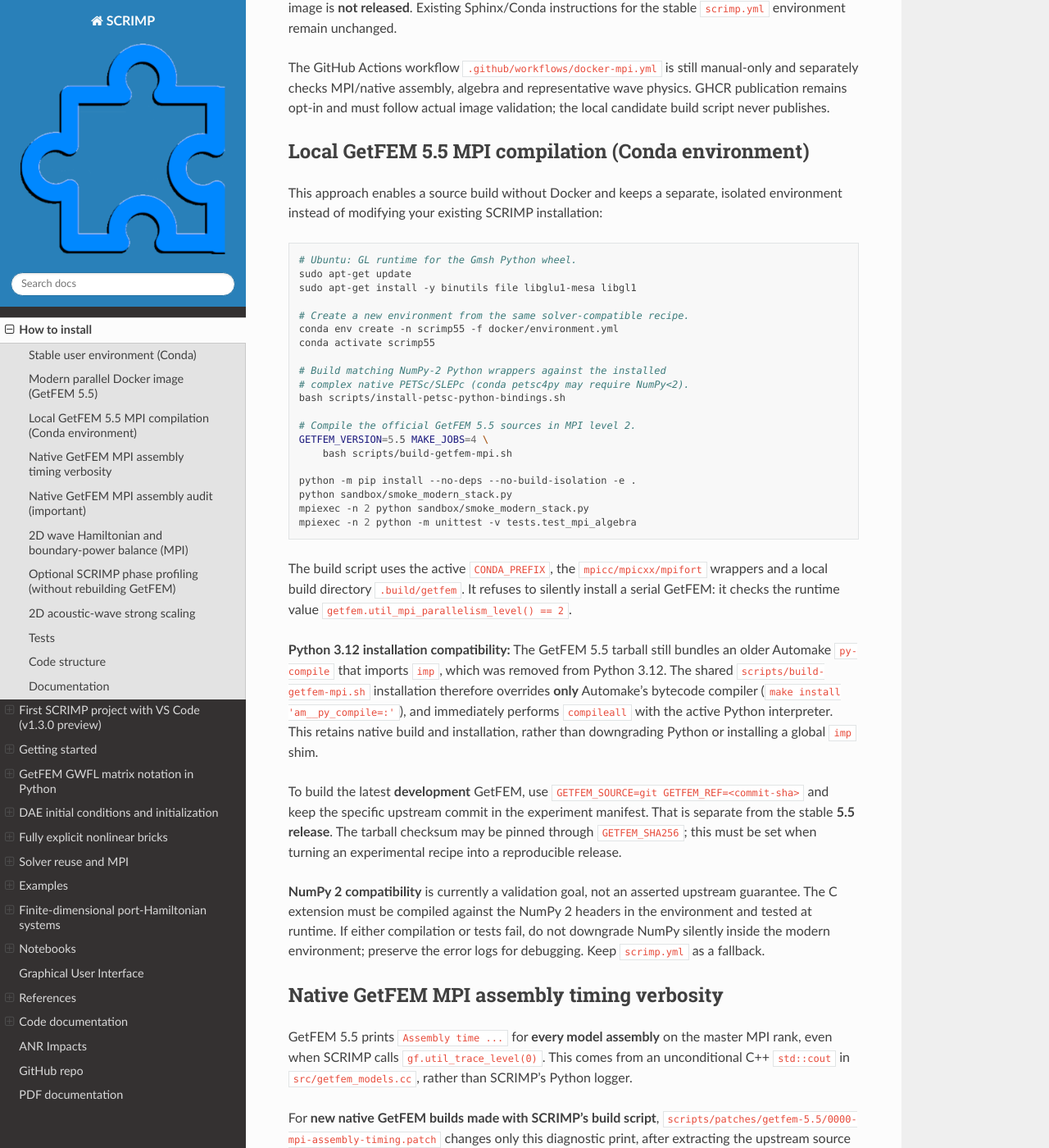
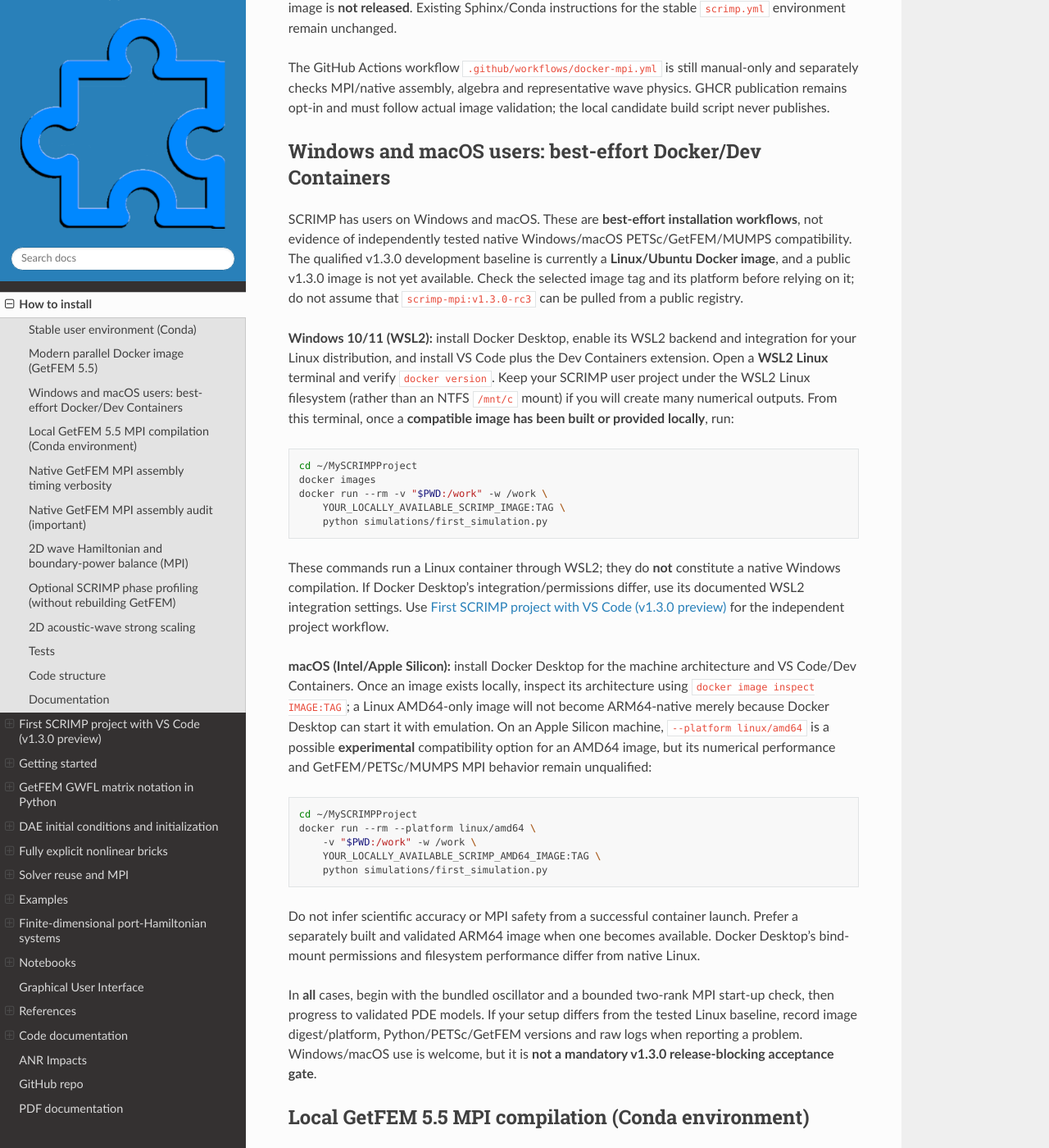
Before and after one commit to g-haine/scrimp, a Sphinx documentation site: the page built from docs/source/install.rst, in a window 1280 px wide and 1400 px high, scrolled down 1922 px. Shown: the whole window at 82% size. Built offline with Sphinx 7.4.7 and the Read the Docs theme 3.1.0, drawn with Linux system fonts in a browser that asks for light colours.

Commit message:
docs(v1.3): provide Windows WSL2 and macOS best-effort container guidance

```diff
--- a/docs/source/install.rst
+++ b/docs/source/install.rst
@@ -103,6 +103,69 @@ is still manual-only and separately checks MPI/native assembly,
 algebra and representative wave physics. GHCR publication remains
 opt-in and must follow actual image validation; the local candidate
 build script never publishes.
+
+Windows and macOS users: best-effort Docker/Dev Containers
+------------------------------------------------------------
+
+SCRIMP has users on Windows and macOS. These are **best-effort
+installation workflows**, not evidence of independently tested native
+Windows/macOS PETSc/GetFEM/MUMPS compatibility. The qualified v1.3.0
+development baseline is currently a **Linux/Ubuntu Docker image**,
+and a public v1.3.0 image is not yet available. Check the selected
+image tag and its platform before relying on it; do not assume
+that ``scrimp-mpi:v1.3.0-rc3`` can be pulled from a public registry.
+
+**Windows 10/11 (WSL2):** install Docker Desktop, enable its WSL2
+backend and integration for your Linux distribution, and install
+VS Code plus the Dev Containers extension. Open a **WSL2 Linux**
+terminal and verify ``docker version``. Keep your SCRIMP user
+project under the WSL2 Linux filesystem (rather than an NTFS
+``/mnt/c`` mount) if you will create many numerical outputs.
+From this terminal, once a **compatible image has been built or
+provided locally**, run:
+
+.. code-block:: bash
+
+    cd ~/MySCRIMPProject
+    docker images
+    docker run --rm -v "$PWD:/work" -w /work \
+        YOUR_LOCALLY_AVAILABLE_SCRIMP_IMAGE:TAG \
+        python simulations/first_simulation.py
+
+These commands run a Linux container through WSL2; they do **not**
+constitute a native Windows compilation. If Docker Desktop's
+integration/permissions differ, use its documented WSL2 integration
+settings. Use :doc:`vscode` for the independent project workflow.
+
+**macOS (Intel/Apple Silicon):** install Docker Desktop for the
+machine architecture and VS Code/Dev Containers. Once an image
+exists locally, inspect its architecture using
+``docker image inspect IMAGE:TAG``; a Linux AMD64-only image
+will not become ARM64-native merely because Docker Desktop
+can start it with emulation. On an Apple Silicon machine,
+``--platform linux/amd64`` is a possible **experimental**
+compatibility option for an AMD64 image, but its numerical
+performance and GetFEM/PETSc/MUMPS MPI behavior remain unqualified:
+
+.. code-block:: bash
+
+    cd ~/MySCRIMPProject
+    docker run --rm --platform linux/amd64 \
+        -v "$PWD:/work" -w /work \
+        YOUR_LOCALLY_AVAILABLE_SCRIMP_AMD64_IMAGE:TAG \
+        python simulations/first_simulation.py
+
+Do not infer scientific accuracy or MPI safety from a successful
+container launch. Prefer a separately built and validated ARM64
+image when one becomes available. Docker Desktop's bind-mount
+permissions and filesystem performance differ from native Linux.
+
+In **all** cases, begin with the bundled oscillator and a bounded
+two-rank MPI start-up check, then progress to validated PDE models.
+If your setup differs from the tested Linux baseline, record image
+digest/platform, Python/PETSc/GetFEM versions and raw logs when
+reporting a problem. Windows/macOS use is welcome, but it is
+**not a mandatory v1.3.0 release-blocking acceptance gate**.
 
 Local GetFEM 5.5 MPI compilation (Conda environment)
 ----------------------------------------------------
```
Also changed, not shown: docs/source/vscode.rst (+8 -2 lines).
